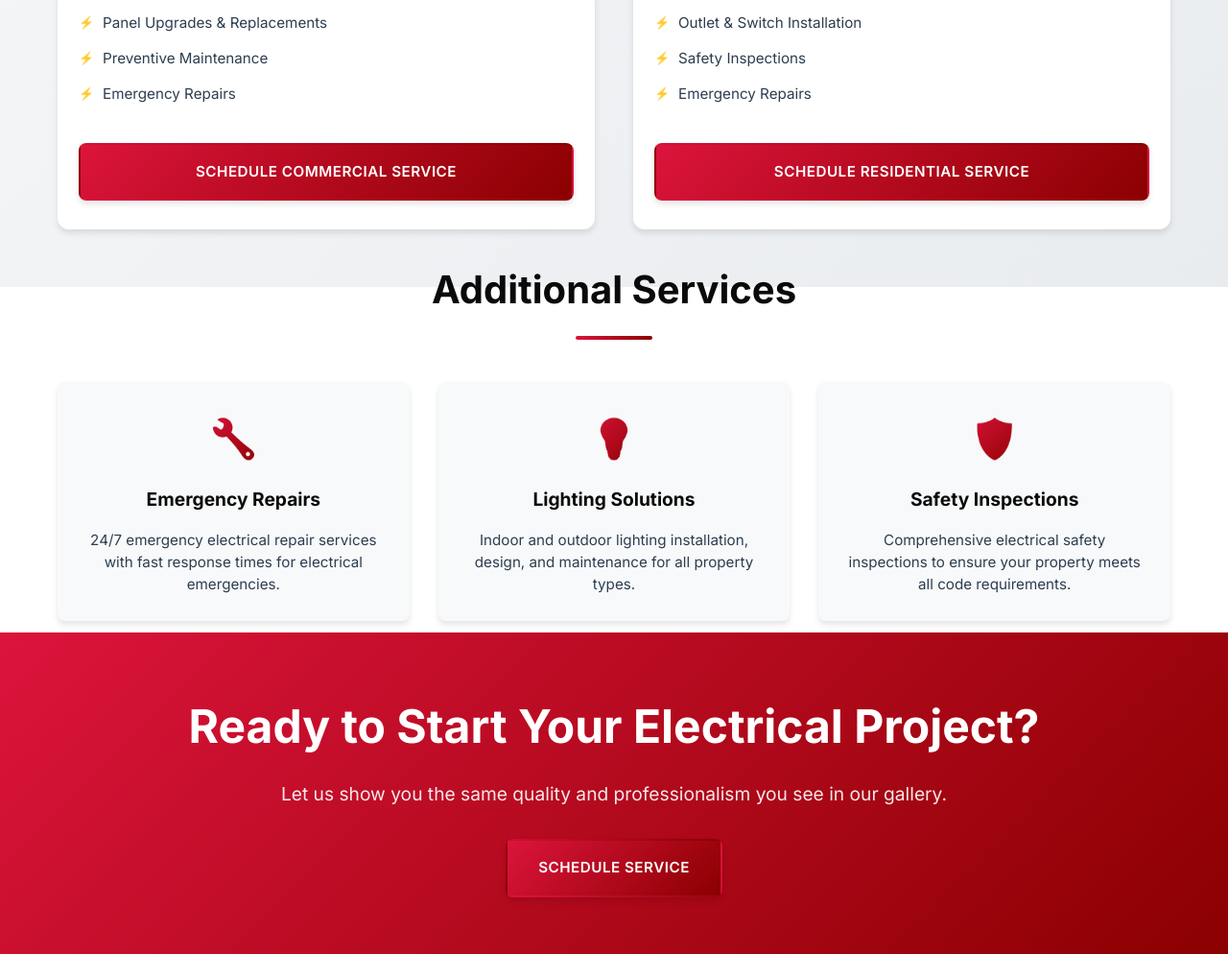
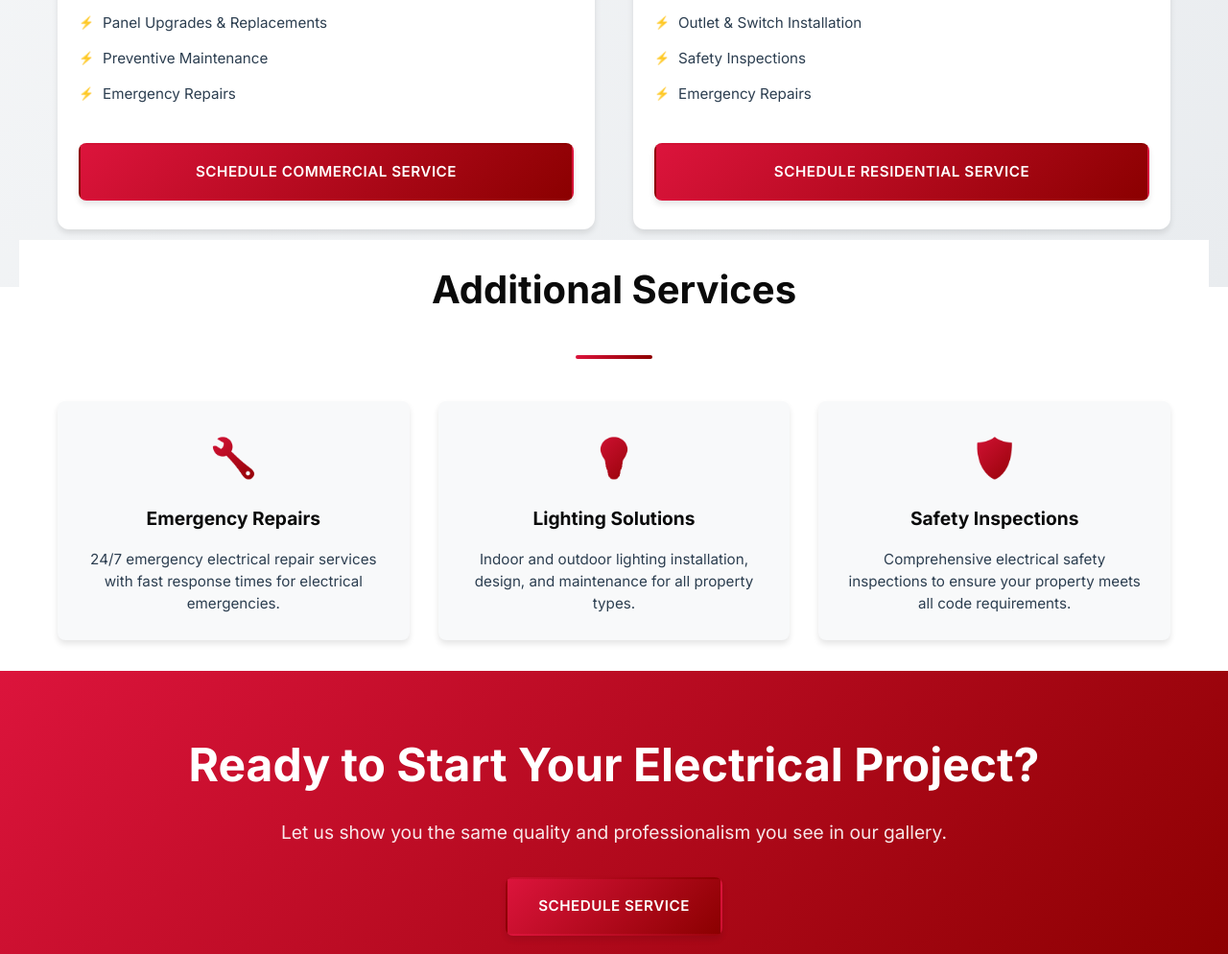
Before and after one commit to heringpm/bolder_electric, a Flask app: page / in a window 1280 px wide. Shown: the part 1750-2744 px from the top of the page at 96% size. Run offline with Flask 3, Linux system fonts and the light colour scheme; data comes from the database, SQL or seed files in the repository.

Commit message:
Fix title cutoff and add more bottom spacing
- Increase bottom padding from 120px to 160px
- Add white background and padding to title to prevent cutoff
- Add padding-top to container for better spacing
- This should fix the title being cut off and add more space below

```diff
--- a/static/css/style.css
+++ b/static/css/style.css
@@ -581,7 +581,7 @@ section {
 /* ADDITIONAL SERVICES SECTION */
 .additional-services-section {
     background: white;
-    padding: 80px 0 120px 0;
+    padding: 80px 0 160px 0;
     position: relative;
     z-index: 1;
 }
@@ -591,6 +591,7 @@ section {
     max-width: 1200px;
     margin: 0 auto;
     padding: 0 20px;
+    padding-top: 40px;
 }
 
 .additional-services-container h2 {
@@ -599,6 +600,8 @@ section {
     color: var(--primary-black);
     margin-bottom: 4rem;
     position: relative;
+    background: white;
+    padding: 20px 0;
 }
 
 .additional-services-container h2::after {
```
